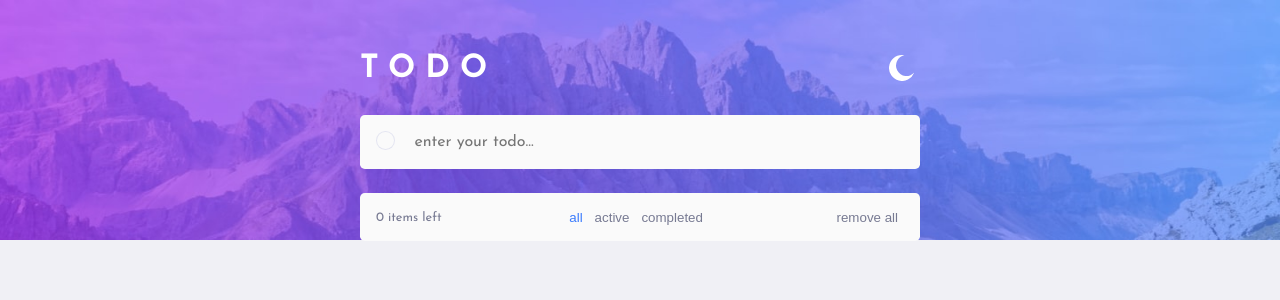
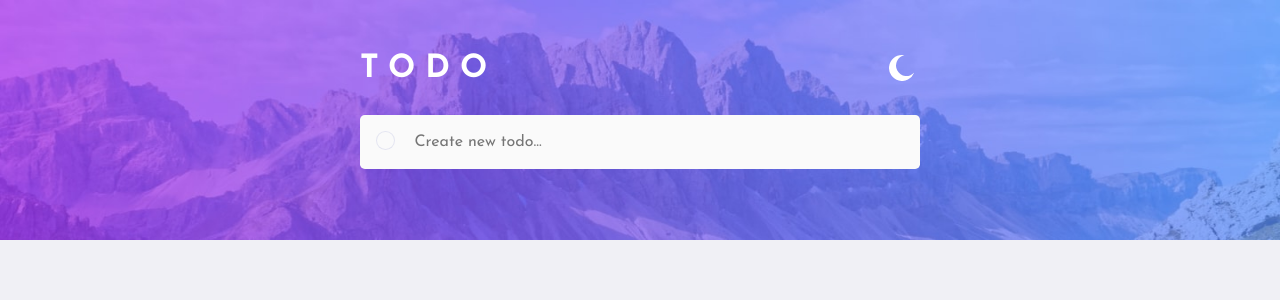
Before and after one commit to mostafa-meerzad/todo-app, a React (Vite) app: page / in a window 1280 px wide. Shown: the top 300 px of the page. Built offline with nearby package versions, Linux system fonts and the light colour scheme.

Commit message:
Add fine missing details

```diff
--- a/src/components/footer/Footer.jsx
+++ b/src/components/footer/Footer.jsx
@@ -8,7 +8,9 @@ const Footer = ({
   onShowActives,
   onRemoveAll,
   filter,
+  todosNum
 }) => {
+  if (todosNum !== 0)
     return (
       <FooterStyled>
         <span>{todosLeft} items left</span>
@@ -26,5 +28,7 @@ const Footer = ({
         <Button onClick={onRemoveAll}>remove all</Button>
       </FooterStyled>
     );
+
+  return null;
 };
 export default Footer;
--- a/src/components/todoInput/TodoInput.jsx
+++ b/src/components/todoInput/TodoInput.jsx
@@ -41,7 +41,7 @@ const TodoInput = ({ onComplete }) => {
         value={todo}
         onChange={handleChange}
         onKeyDown={handleKeyDown}
-        placeholder="enter your todo..."
+        placeholder="Create new todo..."
       />
     </TodoInputStyled>
   );
--- a/src/features/todo/TodoWrapper.jsx
+++ b/src/features/todo/TodoWrapper.jsx
@@ -6,6 +6,7 @@ import {
   selectAll,
   selectCompleted,
   selectTodosLeft,
+  selectTodosNum,
 } from "./todoSelectors.js";
 
 import { useState } from "react";
@@ -16,7 +17,7 @@ import {
 import Todo from "../../components/todo/Todo";
 import TodoInput from "../../components/todoInput/TodoInput";
 import Footer from "../../components/footer/Footer";
-import { AnimatePresence, motion, stagger } from "framer-motion";
+import { AnimatePresence } from "framer-motion";
 
 const TodoWrapper = () => {
   const dispatch = useDispatch();
@@ -30,6 +31,7 @@ const TodoWrapper = () => {
   });
 
   const todosLeft = useSelector(selectTodosLeft);
+  const todosNum = useSelector(selectTodosNum)
 
   const handleShowAll = () => setFilter("all");
   const handleShowCompleted = () => setFilter("completed");
@@ -61,6 +63,7 @@ const TodoWrapper = () => {
             onShowCompleted={handleShowCompleted}
             todosLeft={todosLeft}
             filter={filter}
+            todosNum={todosNum}
           />
         </AnimatePresence>
       </ul>
--- a/src/features/todo/todoSelectors.js
+++ b/src/features/todo/todoSelectors.js
@@ -5,3 +5,8 @@ export const selectCompleted = (state) => state.todos.filter((td) => td.isComple
 export const selectActive = (state) => state.todos.filter((td) => !td.isCompleted);
 
 export const selectTodosLeft = (state) => state.todos.filter((td) => !td.isCompleted).length;
+
+
+export const selectTodosNum = (state) => {
+    return state.todos.length
+}
```
Lines whose indentation alone changed are shown as unchanged.
